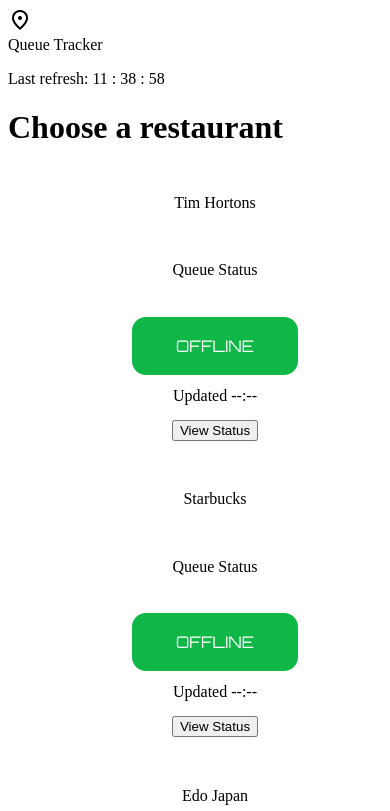
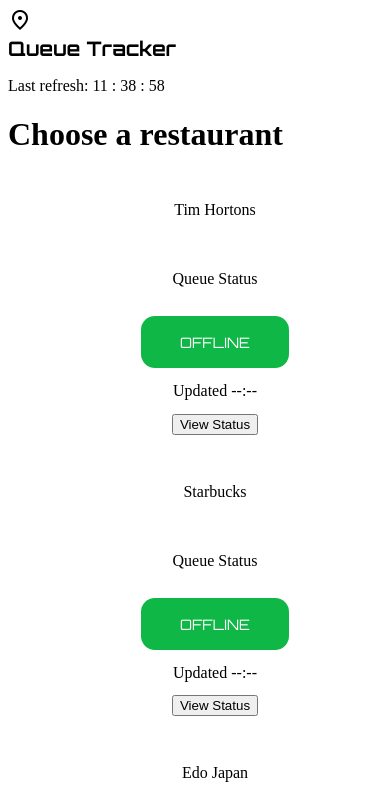
Before and after one commit to subh-codes/queue-tracker, a website: page html/stores.html in a window 390 px wide. Shown: the top 811 px of the page. Drawn offline with nearby package versions, Linux system fonts and the light colour scheme; no server answers.

Commit message:
Update layout styles in stores.css

```diff
--- a/css/stores.css
+++ b/css/stores.css
@@ -1,7 +1,17 @@
+.logo-text {
+    font-size: 20px;
+    font-weight: bold;
+    font-family: Orbitron, sans-serif;
+}
+
+.refresh-text {
+    font-size: 1rem;
+}
+
 .layout {
     display: flex;
     flex-direction: column;
-    justify-content: start;
+    justify-content: flex-start;
     align-items: center;
     border: 2px solid white;
     padding: 20px 18px;
@@ -9,7 +19,7 @@
     border-radius: 20px;
     min-height: 220px;
     width: 100%;
-    gap: 8px;
+    gap: 10px;
 }
 
 .report {
@@ -31,10 +41,26 @@
     align-items: center;
     background-color: rgb(14, 183, 70);
     color: white;
-    margin-top: 10px;
+    margin-top: 0;
     text-align: center;
     white-space: nowrap;
     font-family: Orbitron, sans-serif;
     font-size: 1rem;
     line-height: 1;
 }
+
+.status-button a {
+    width: 100%;
+    display: flex;
+    justify-content: center;
+    text-decoration: none;
+}
+
+@media (max-width: 480px) {
+    .status {
+        min-width: 120px;
+        min-height: 38px;
+        padding: 7px 14px;
+        font-size: 0.9rem;
+    }
+}
```
